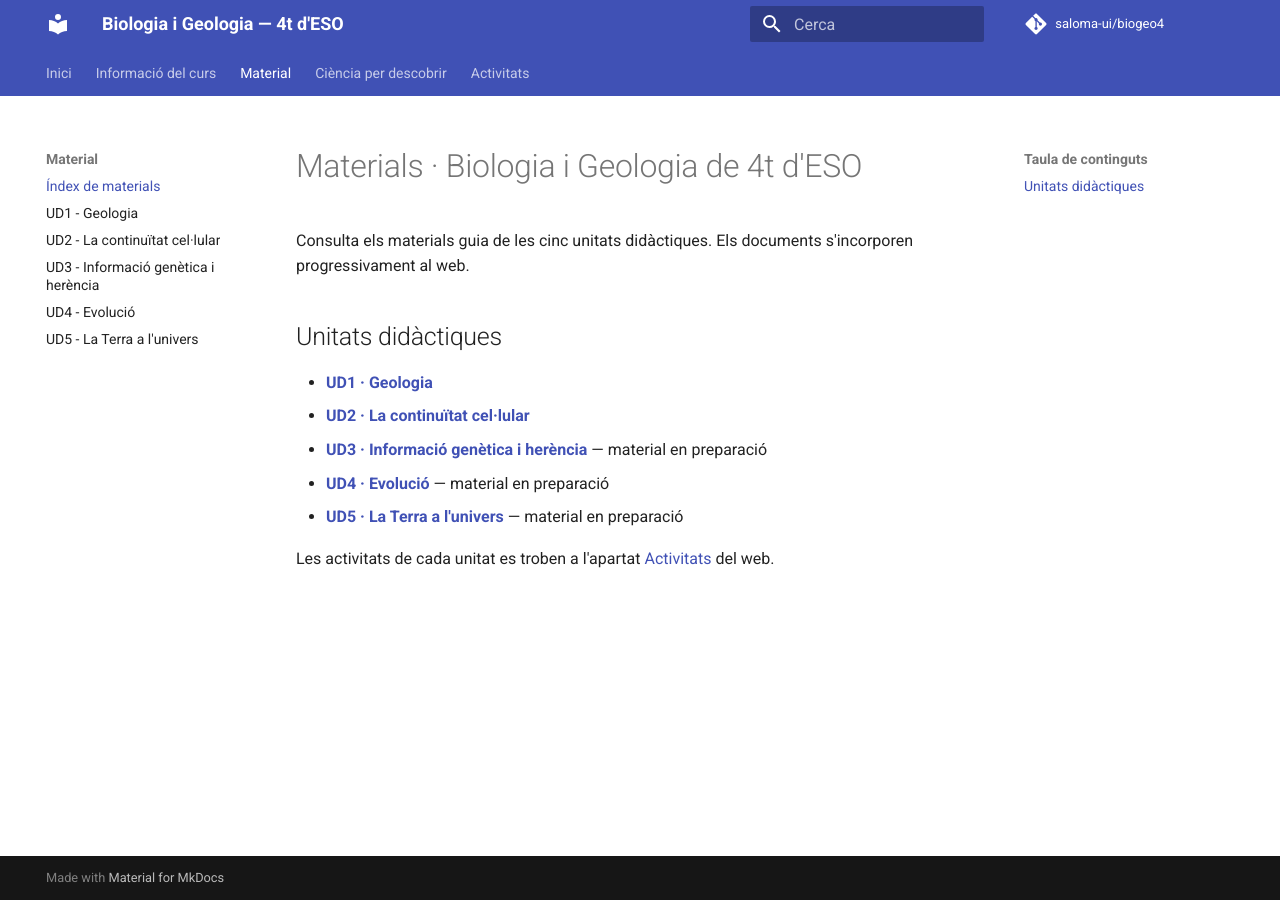
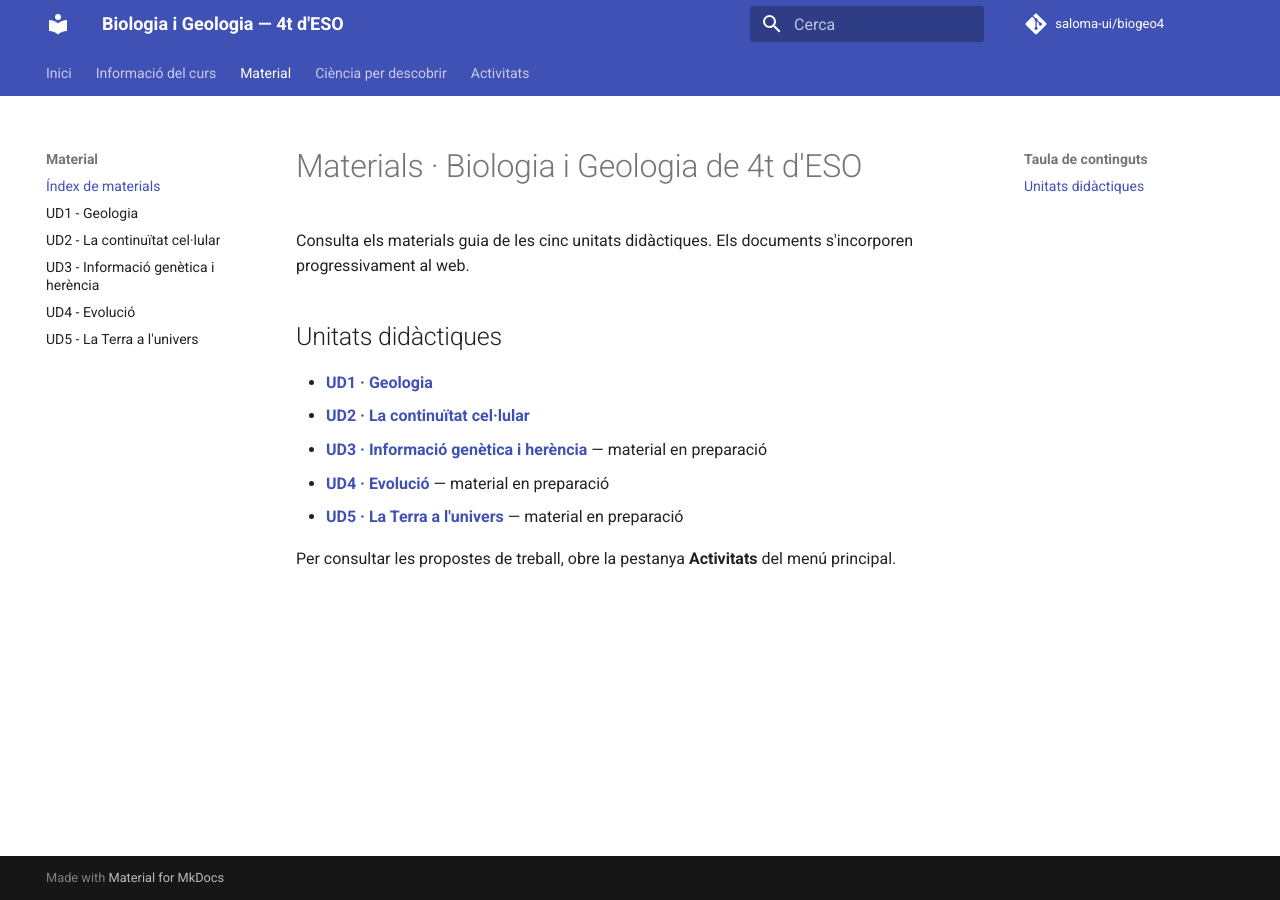
Before and after one commit to saloma-ui/biogeo4, an MkDocs documentation site: the page built from docs/material/index.md, in a window 1280 px wide. Built offline with MkDocs 1.6.1 and Material for MkDocs 9.7.7, drawn with Linux system fonts in a browser that asks for light colours; comment, search, counter and statistics services are not loaded.

Commit message:
Aclareix l'accés a Activitats des de l'índex de materials

```diff
--- a/docs/material/index.md
+++ b/docs/material/index.md
@@ -10,4 +10,4 @@ Consulta els materials guia de les cinc unitats didàctiques. Els documents s'in
 - [**UD4 · Evolució**](ud4/ud4.md) — material en preparació
 - [**UD5 · La Terra a l'univers**](ud5/ud5.md) — material en preparació
 
-Les activitats de cada unitat es troben a l'apartat [Activitats](../activitats/ud1/index.md) del web.
+Per consultar les propostes de treball, obre la pestanya **Activitats** del menú principal.
```
